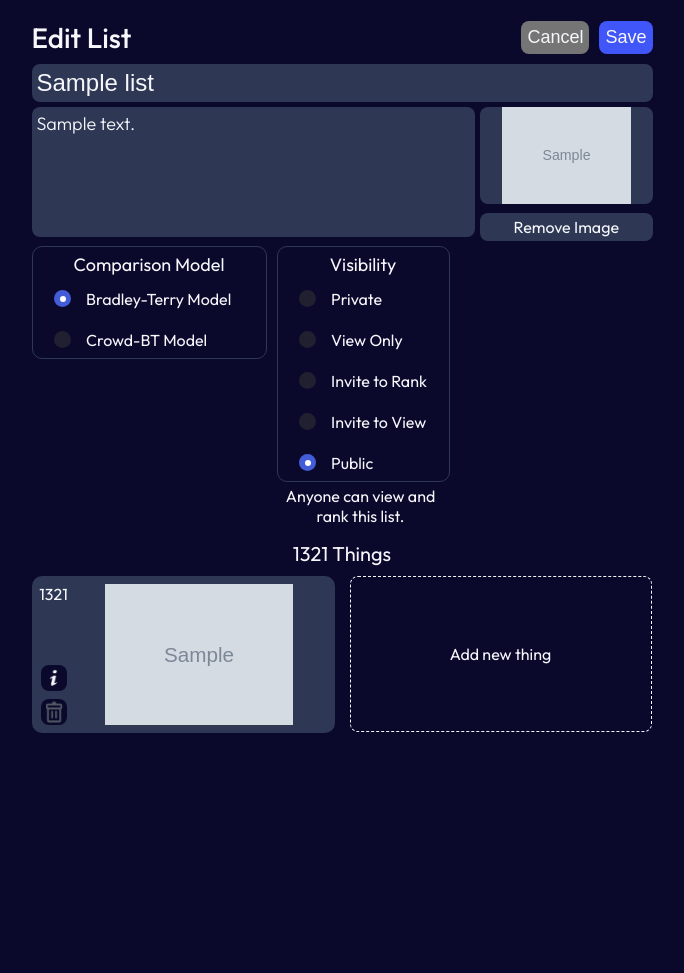
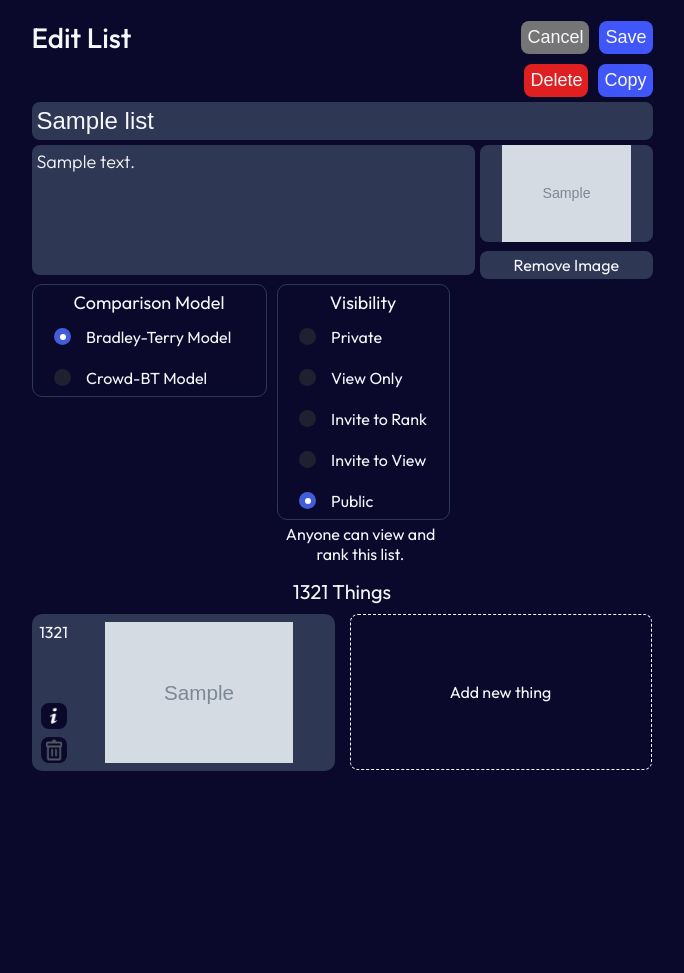
Before and after one commit to AidanSzilagyi/comparison-site, a Django app: a page that uses createList/templates/createList/modify_list/create-list.html in a window 1280 px wide. Shown: the part 50-1023 px from the top of the page, without its empty margins (298-982 px from the left). Before the commit the page ends 783 px from the top, so only its background shows below. Run offline with Django 5.2, Linux system fonts and the light colour scheme; a user stored in the database is signed in; tables that the repository leaves empty hold one stand-in row (values such as "Sample post"); grey boxes marked "Sample" are stand-in pictures; some libraries are stand-ins or nearby versions.

Commit message:
added copy and delete list

```diff
--- a/createList/templates/createList/list-info.html
+++ b/createList/templates/createList/list-info.html
@@ -124,6 +124,9 @@
                         <a href="{% url 'list_rank' list.slug %}">
                             <div class="rank-button">Rank</div>
                         </a>
+                        <a href="{% url 'list_copy' list.slug %}">
+                            <div class="rank-button">Copy</div>
+                        </a>
                     {% endif %}
                     {% if can_edit %}
                     <a href="{% url 'list_edit' list.slug %}">
--- a/createList/templates/createList/modify_list/create-list.html
+++ b/createList/templates/createList/modify_list/create-list.html
@@ -45,7 +45,7 @@
                 <div class="header-control-buttons-container">
                     {% if list_slug %}
                     <a href="{% url 'list_info' list_slug %}">
-                        <button class="header-control-buttons cancel-button">
+                        <button type="button" class="header-control-buttons cancel-button">
                             Cancel
                         </button>
                     </a>
@@ -60,6 +60,20 @@
                 </div>
             </div>
             <div class="list-details">
+                {% if list_slug %}
+                    <div class="other-options-buttons">
+                        <a href="{% url 'list_delete' list_slug %}">
+                            <button type="button" class="header-control-buttons delete-button">
+                                Delete
+                            </button>
+                        </a>
+                        <a href="{% url 'list_copy' list_slug %}">
+                            <button type="button" class="header-control-buttons copy-button">
+                                Copy
+                            </button>
+                        </a>
+                    </div>
+                {% endif %}
                 <label style="display: none;" for="{{list_form.name.id_for_label}}">List Title</label>
                 <input class="list-name-input text-input"
                     id="{{list_form.name.id_for_label}}"
--- a/createList/urls.py
+++ b/createList/urls.py
@@ -15,6 +15,8 @@ urlpatterns = [
     path("<slug:slug>/get-comparisons/", views.get_comparisons, name="get_comparisons"),
     path("<slug:slug>/complete-comparison/", views.complete_comparison, name="complete_comparison"),
     path("<slug:slug>/edit/", views.list_edit, name="list_edit"),
+    path("<slug:slug>/delete/", views.list_delete, name="list_delete"),
+    path("<slug:slug>/copy/", views.list_copy, name="list_copy"),
     path("start-login/", views.start_login, name="start-login"),
     path("start-logout/", views.start_logout, name="start_logout"),
     path("all-lists/", views.all_lists, name="all_lists"),
--- a/createList/views.py
+++ b/createList/views.py
@@ -1,5 +1,5 @@
 from django.shortcuts import render, redirect
-from .models import Thing, List, Profile, Matchup, RecentListInteraction
+from .models import Thing, List, Profile, Matchup, generate_list_slug
 from django.contrib.auth.models import User
 from .forms import ListForm, ThingForm, ProfileForm, BaseThingFormSet
 from django.forms import modelformset_factory
@@ -217,24 +217,40 @@ def update_permitted_users(list, invited_users_text):
         if user:
             list.permitted_users.add(user)
 
-
+@login_required
+def list_delete(request, slug):
+    list = List.objects.get(slug=slug) if slug else None
+    if not permission_check(request.user, list, AccessLevel.EDIT):
+        return forbidden_403(request)
+    list.delete()
+    return redirect('my_profile')
 
 @login_required
-def images_only_create_list(request):
-    return render(request, 'createList/home.html')
+def list_copy(request, slug):
+    og_list = List.objects.get(slug=slug) if slug else None
+    if not og_list:
+        return not_found(request, "That list does not exist")
+    if not permission_check(request.user, og_list, AccessLevel.VIEW):
+        return forbidden_403(request)
 
-# @login_required
-# def list_edit(request, slug):
-#     list = List.objects.get(slug=slug)
-#     thing_form_set = modelformset_factory(Thing, form=ThingForm, extra=0, can_delete=True)
-#     thing_forms = thing_form_set(queryset=Thing.objects.filter(list=list))
-#
-#     list_form = ListForm(instance=list)
-#     return render(request, 'createList/create-list.html', {
-#             'list_form': list_form,
-#             'thing_forms': thing_forms,
-#             'empty_form': thing_forms.empty_form,
-#         })
+    things = Thing.objects.filter(list=og_list) # Must do this first, for some reason
+    new_list = og_list
+    new_list.pk = None  # Django treats this list as new, effectively copying it
+    new_list.id = uuid.uuid4()
+    new_list.name = f"{og_list.name} (Copy)"
+    new_list.slug = f"{generate_list_slug(og_list)}-copy" #helps prevents multiple "-copy" on end of slugs
+    new_list.user = request.user
+    new_list.permitted_users.set([])
+    new_list.comparisons_made = 0
+    new_list.save()
+
+    for thing in things:
+        Thing.objects.create(
+            name=thing.name,
+            image=thing.image,
+            list=new_list,
+        )
+    return redirect('list_info', new_list.slug)
 
 def all_lists(request):
     all_lists = List.objects.all()
--- a/static/styles/modify_list/createList.css
+++ b/static/styles/modify_list/createList.css
@@ -34,11 +34,24 @@
     font-size: 18px;
     cursor: pointer;
 }
+/* Body */
+.other-options-buttons{
+    display: flex;
+    justify-content: right;
+    gap: 10px;
+}
 .cancel-button {
     background-color: var(--greyedout);
 }
+.copy-button {
+    background-color: var(--important);
+}
+.delete-button {
+    background-color: var(--error-red);
+}
 
-/* Body */
+
+
 .text-input {
     padding: 5px 5px;
     border-style: hidden;
```
